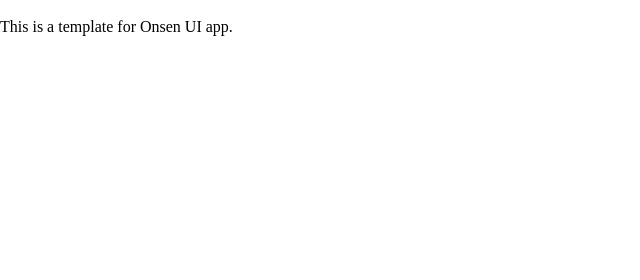
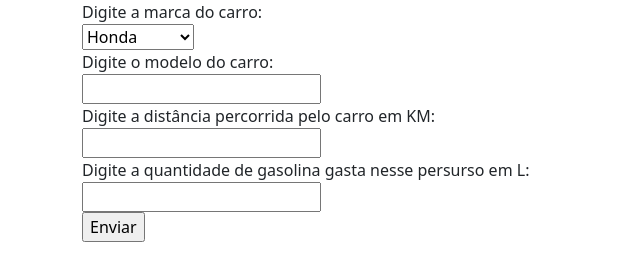
Before and after one commit to Rian-url/atv_carro, a website: page www/index.html in a window 1280 px wide. Shown: the whole page, without its empty margins (0-640 px from the left). Drawn offline with nearby package versions, Linux system fonts and the light colour scheme.

Commit message:
first commit

```diff
--- /dev/null
+++ b/www/app.js
@@ -0,0 +1,13 @@
+// This is a JavaScript file
+
+function Calc() {
+const select = document.getElementById("marcas");
+const opcaoMarcas = select.options[select.selectedIndex].value;
+const modelo = document.getElementById("modelo").value
+const distancia = document.getElementById("d1").value
+const gas = document.getElementById("l1").value
+
+const result = distancia/gas
+
+const text = document.getElementById("content").innerHTML = 'Seu ' + ' ' + opcaoMarcas + ' ' + modelo + ' ' + 'fez' + ' ' + result + 'KM/L';
+}
--- a/www/index.html
+++ b/www/index.html
@@ -7,24 +7,40 @@
   <script src="components/loader.js"></script>
   <script src="lib/onsenui/js/onsenui.min.js"></script>
 
+  <link href="https://cdn.jsdelivr.net/npm/bootstrap@5.3.0-alpha1/dist/css/bootstrap.min.css" rel="stylesheet" integrity="sha384-GLhlTQ8iRABdZLl6O3oVMWSktQOp6b7In1Zl3/Jr59b6EGGoI1aFkw7cmDA6j6gD" crossorigin="anonymous">
+
   <link rel="stylesheet" href="components/loader.css">
   <link rel="stylesheet" href="lib/onsenui/css/onsenui.css">
   <link rel="stylesheet" href="lib/onsenui/css/onsen-css-components.css">
   <link rel="stylesheet" href="css/style.css">
 
-  <script>
-    ons.ready(function() {
-      console.log("Onsen UI is ready!");
-    });
-
-    if (ons.platform.isIPhoneX()) {
-      document.documentElement.setAttribute('onsflag-iphonex-portrait', '');
-      document.documentElement.setAttribute('onsflag-iphonex-landscape', '');
-    }
-  </script>
+   <script src="app.js"></script>
 </head>
 <body>
-  <br />
-  This is a template for Onsen UI app.
+    <div class="container">
+        <div class="cad">
+            <form action="">
+                <label>Digite a marca do carro:</label> <br>
+               <select name="marcas" id="marcas">
+                <option value="Honda">Honda</option>
+                <option value="Fiat">Fiat</option>
+                <option value="Toyota">Toyota</option>
+                <option value="Volkswagen">Volkswagen</option>
+                <option value="Chevrolet">Chevrolet</option>
+                <option value="Renault">Renault</option>
+                <option value="Ford">Ford</option>
+               </select> <br>
+                <label>Digite o modelo do carro:</label> <br>
+                <input type="text" id="modelo"> <br>
+                <label>Digite a distância percorrida pelo carro em KM:</label> <br>
+                <input type="number" id="d1"> <br>
+                <label>Digite a quantidade de gasolina gasta nesse persurso em L:</label> <br>
+                <input type="number" id="l1"> <br>
+                <input type="submit" value="Enviar" onclick="Calc()">
+
+                <h1 id="content"></h1>
+            </form>
+        </div>
+    </div>
 </body>
 </html>
```
Also changed, not shown: 1 other file.
